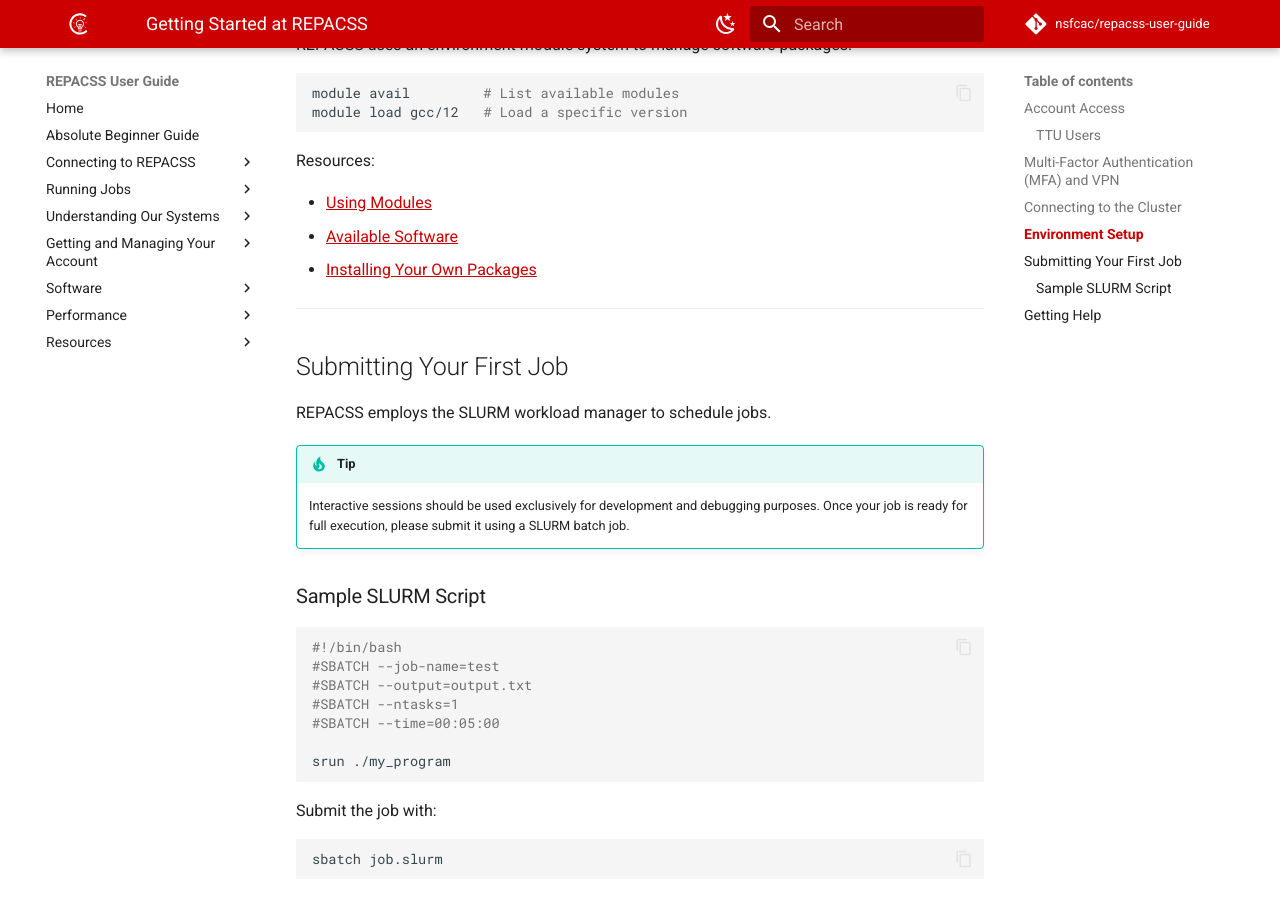
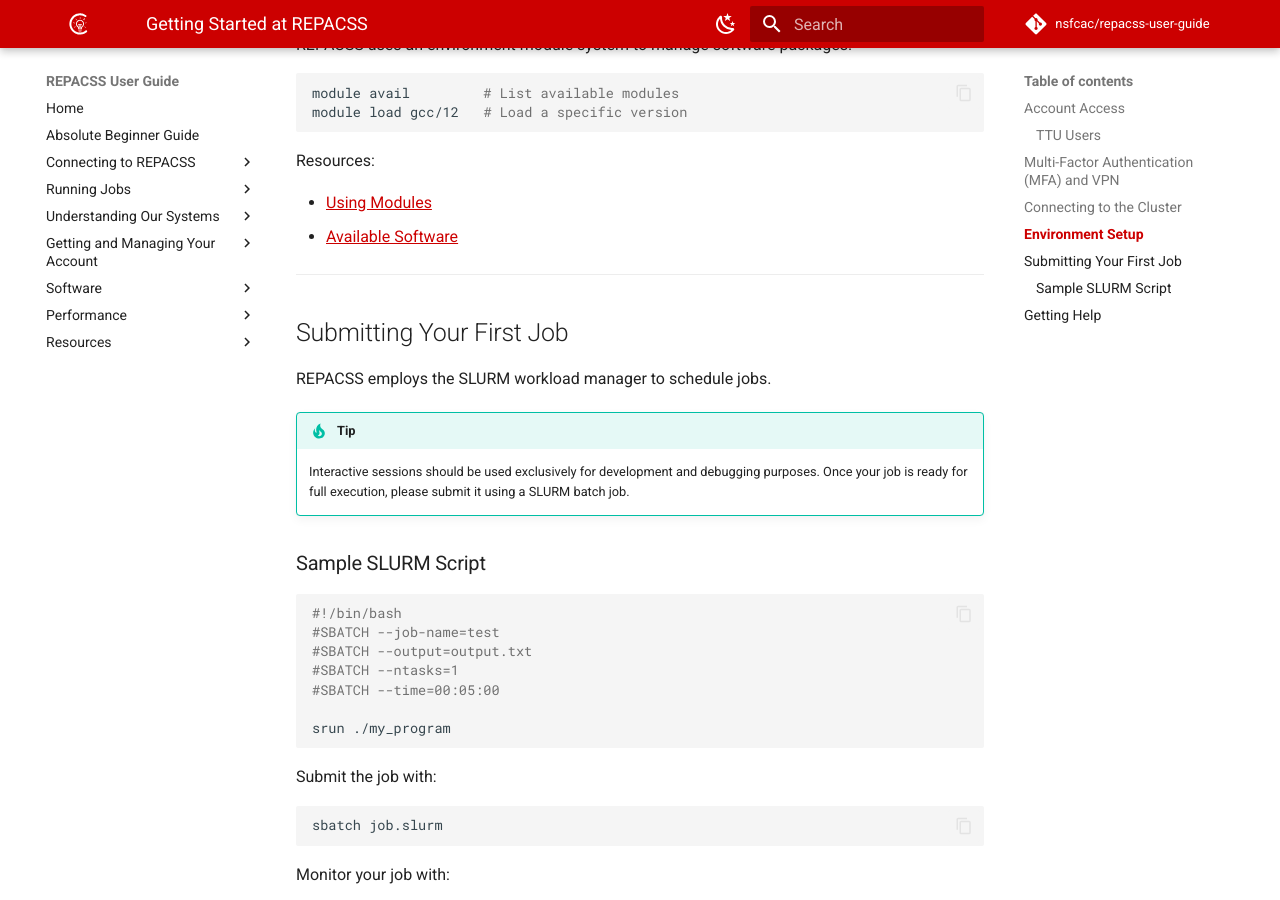
Before and after one commit to nsfcac/repacss-user-guide, an MkDocs documentation site: the page built from docs/getting-started-at-REPACSS.md, in a window 1280 px wide and 900 px high, scrolled down 1725 px. Built offline with MkDocs 1.6.1 and Material for MkDocs 9.7.7, drawn with Linux system fonts in a browser that asks for light colours; comment, search, counter and statistics services are not loaded.

Commit message:
Fix broken links

```diff
--- a/docs/getting-started-at-REPACSS.md
+++ b/docs/getting-started-at-REPACSS.md
@@ -72,9 +72,7 @@
 Resources:
 
 - [Using Modules](software/module-system.md)
-- [Available Software](software/available-software.md)
-- [Installing Your Own Packages](software/installing-packages.md)
-
+- [Available Software](software/index.md)
 ---
 
 ## Submitting Your First Job
```
Also changed, not shown: docs/software/module-system.md (+1 -1 lines), docs/understanding/repacss-system/architecture.md (+1 -1 lines).
